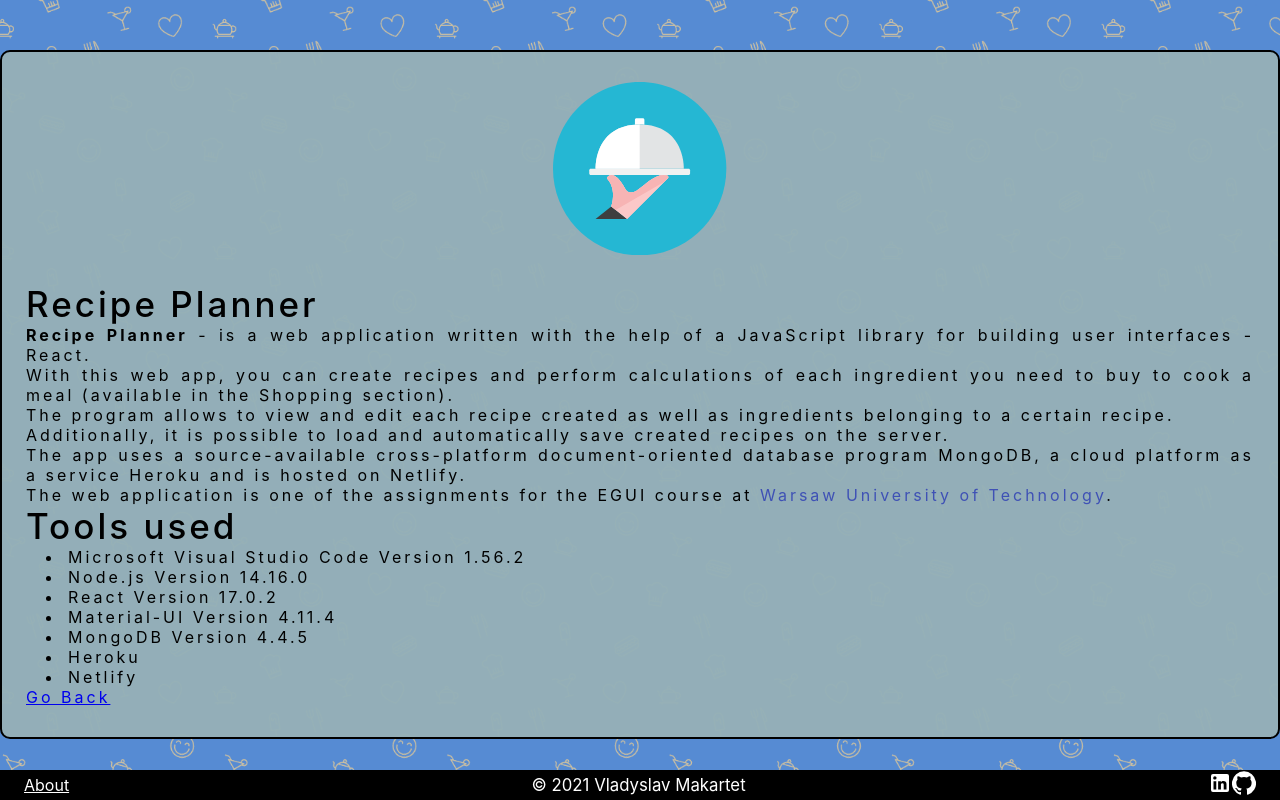
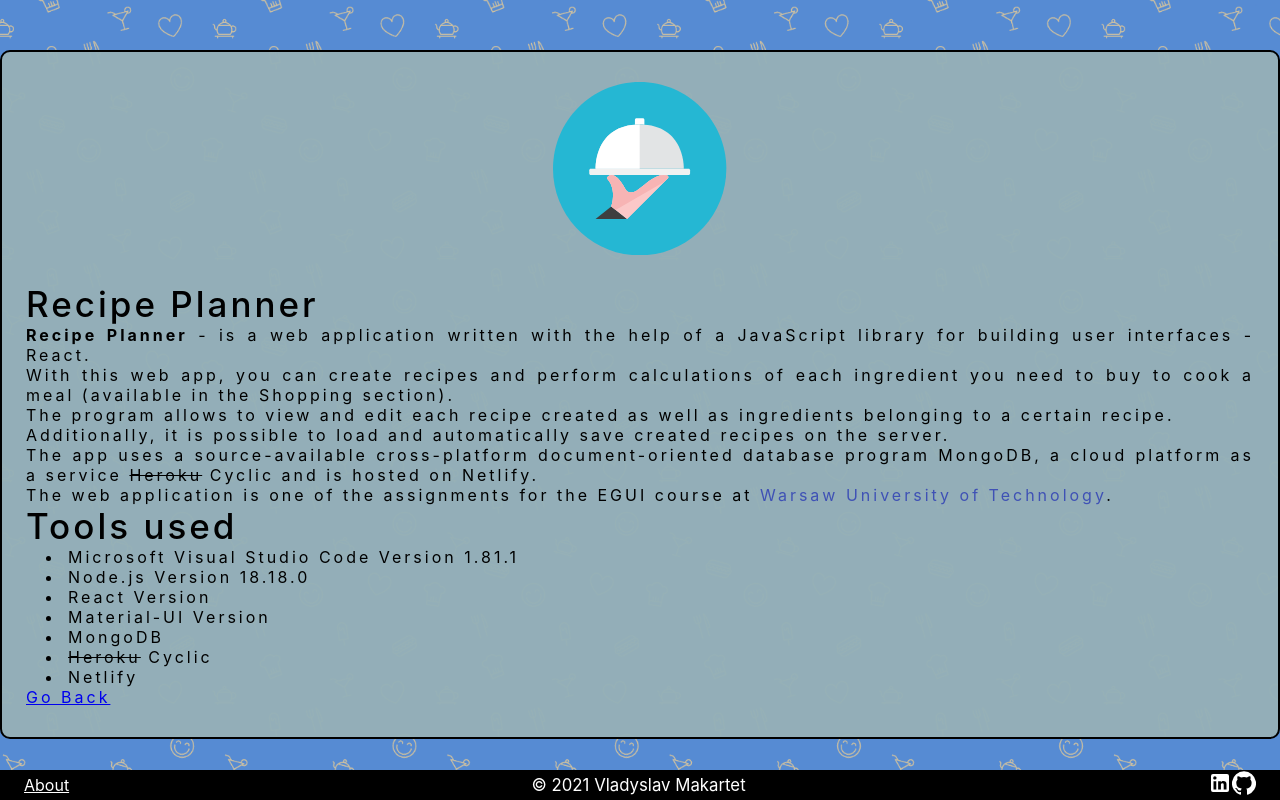
Before and after one commit to vladyslavmakartet/recipe_planner_react, a React (Create React App) app: page /about in a window 1280 px wide. Built offline with nearby package versions, Linux system fonts and the light colour scheme.

Commit message:
Update node and dependencies

```diff
--- a/package.json
+++ b/package.json
@@ -22,8 +22,8 @@
     "web-vitals": "^1.1.2"
   },
   "scripts": {
-    "start": "react-scripts start",
-    "build": "react-scripts build",
+    "start": "react-scripts --openssl-legacy-provider start",
+    "build": "react-scripts --openssl-legacy-provider build",
     "test": "react-scripts test",
     "eject": "react-scripts eject",
     "server": "json-server --watch db.json --port 5000"
--- a/src/Components/Structure/About.jsx
+++ b/src/Components/Structure/About.jsx
@@ -17,16 +17,16 @@
                     <p>With this web app, you can create recipes and perform calculations of each ingredient you need to buy to cook a meal (available in the Shopping section). </p>
                     <p>The program allows to view and edit each recipe created as well as ingredients belonging to a certain recipe.</p>
                     <p>Additionally, it is possible to load and automatically save created recipes on the server.</p>
-                    <p>The app uses a source-available cross-platform document-oriented database program MongoDB, a cloud platform as a service Heroku and is hosted on Netlify.</p>
+                    <p>The app uses a source-available cross-platform document-oriented database program MongoDB, a cloud platform as a service <s>Heroku</s> Cyclic and is hosted on Netlify.</p>
                     <p>The web application is one of the assignments for the EGUI course at <LinkMaterial  href="https://www.pw.edu.pl/engpw">Warsaw University of Technology</LinkMaterial>.</p>
                     <h1 className="title text-left">Tools used</h1>
                     <ul className="list">
-                        <li>Microsoft Visual Studio Code Version 1.56.2</li>
-                        <li>Node.js Version 14.16.0</li>
-                        <li>React Version 17.0.2</li>
-                        <li>Material-UI Version 4.11.4</li>
-                        <li>MongoDB Version 4.4.5</li>
-                        <li>Heroku</li>
+                        <li>Microsoft Visual Studio Code Version 1.81.1</li>
+                        <li>Node.js Version 18.18.0</li>
+                        <li>React Version</li>
+                        <li>Material-UI Version</li>
+                        <li>MongoDB</li>
+                        <li><s>Heroku</s> Cyclic</li>
                         <li>Netlify </li>
                     </ul>
                     <Link to='/'> Go Back</Link>
--- a/src/Components/Structure/Footer.jsx
+++ b/src/Components/Structure/Footer.jsx
@@ -14,7 +14,7 @@
                 <Link to='/about' style={{ color: 'white' }}>About</Link>
                 <div className="text">&copy; {new Date().getFullYear()} Vladyslav Makartet</div>
 
-                <LinkMaterial href="https://www.linkedin.com/in/vladyslav-makartet-4712ba196/"><LinkedInIcon style={{ color: 'white' }} /></LinkMaterial>
+                <LinkMaterial href="https://www.linkedin.com/in/vladyslavmakartet/"><LinkedInIcon style={{ color: 'white' }} /></LinkMaterial>
                 <LinkMaterial href="https://github.com/vladyslavmakartet"><GitHubIcon style={{ color: 'white' }} /></LinkMaterial>
 
             </Container>
```
Also changed, not shown: 23 other files (tests, documents, lock files or other folders).
